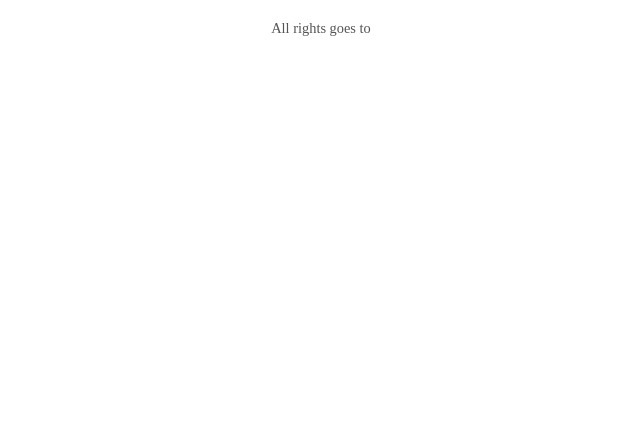
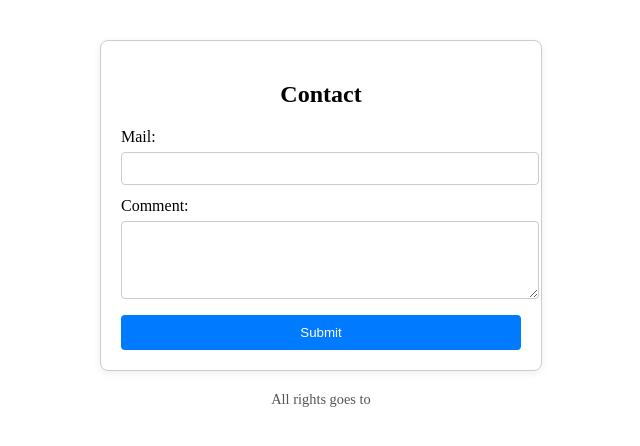
Before and after one commit to MMAhamedAakif/Gtit_Test-, a plain HTML site: page git.css/indexApi.html in a window 1280 px wide. Shown: the whole page, without its empty margins (319-959 px from the left). Drawn offline with Linux system fonts and the light colour scheme; no server answers.

Commit message:
feat: add contact section with form to indexApi.html

```diff
--- a/git.css/indexApi.html
+++ b/git.css/indexApi.html
@@ -12,6 +12,16 @@
 
 
 
+    <section id="contact-section" style="max-width:400px;margin:40px auto 20px auto;padding:20px;border:1px solid #ccc;border-radius:8px;box-shadow:0 2px 8px #eee;">
+        <h2 style="text-align:center;">Contact</h2>
+        <form id="contact-form">
+            <label for="mail" style="display:block;margin-bottom:6px;">Mail:</label>
+            <input type="email" id="mail" name="mail" required style="width:100%;padding:8px;margin-bottom:12px;border:1px solid #ccc;border-radius:4px;">
+            <label for="comment" style="display:block;margin-bottom:6px;">Comment:</label>
+            <textarea id="comment" name="comment" required rows="4" style="width:100%;padding:8px;margin-bottom:12px;border:1px solid #ccc;border-radius:4px;"></textarea>
+            <button type="submit" style="width:100%;padding:10px;background:#007bff;color:#fff;border:none;border-radius:4px;cursor:pointer;">Submit</button>
+        </form>
+    </section>
     <footer style="text-align:center; margin-top:20px; font-size:0.9em; color:#555;">
         All rights goes to
     </footer>
```
